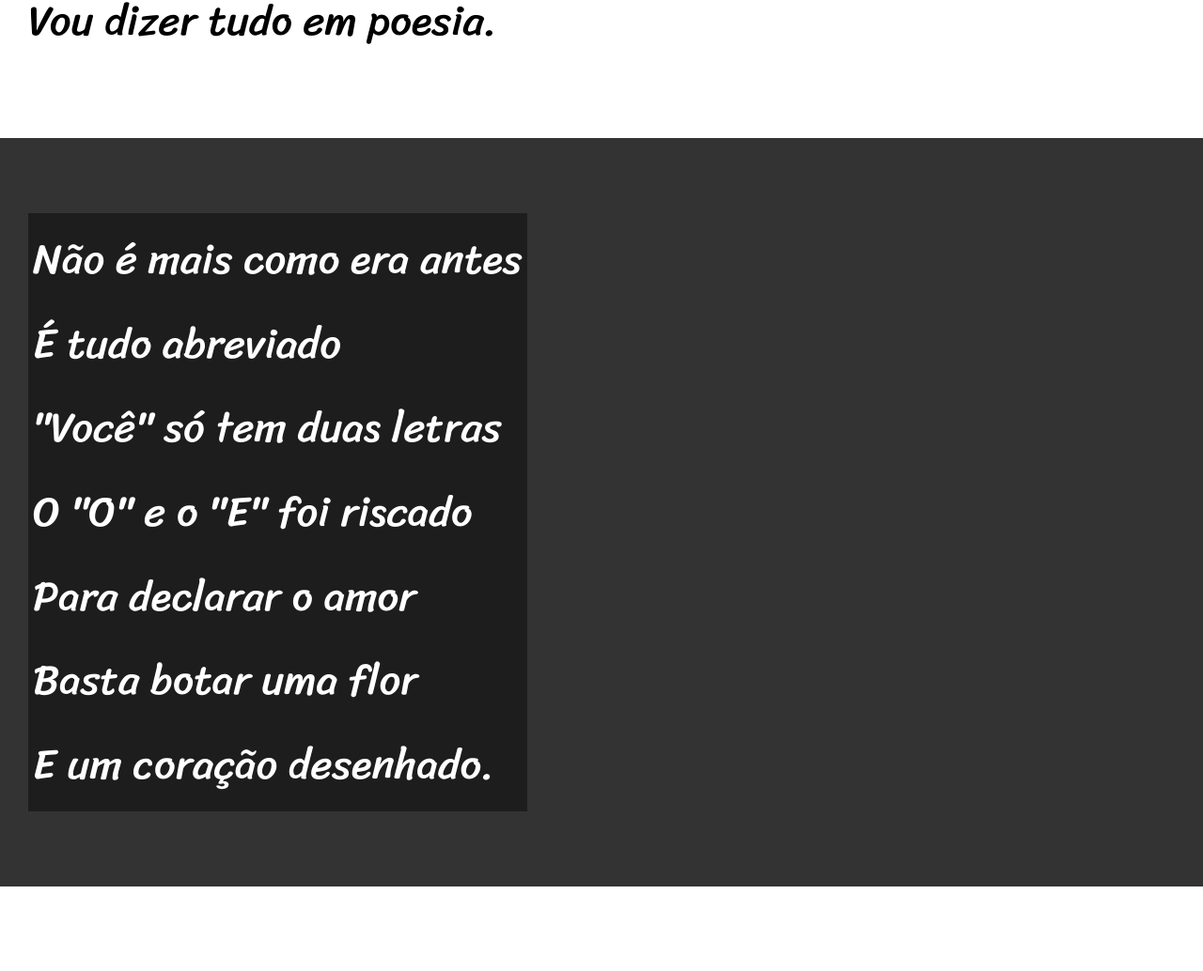
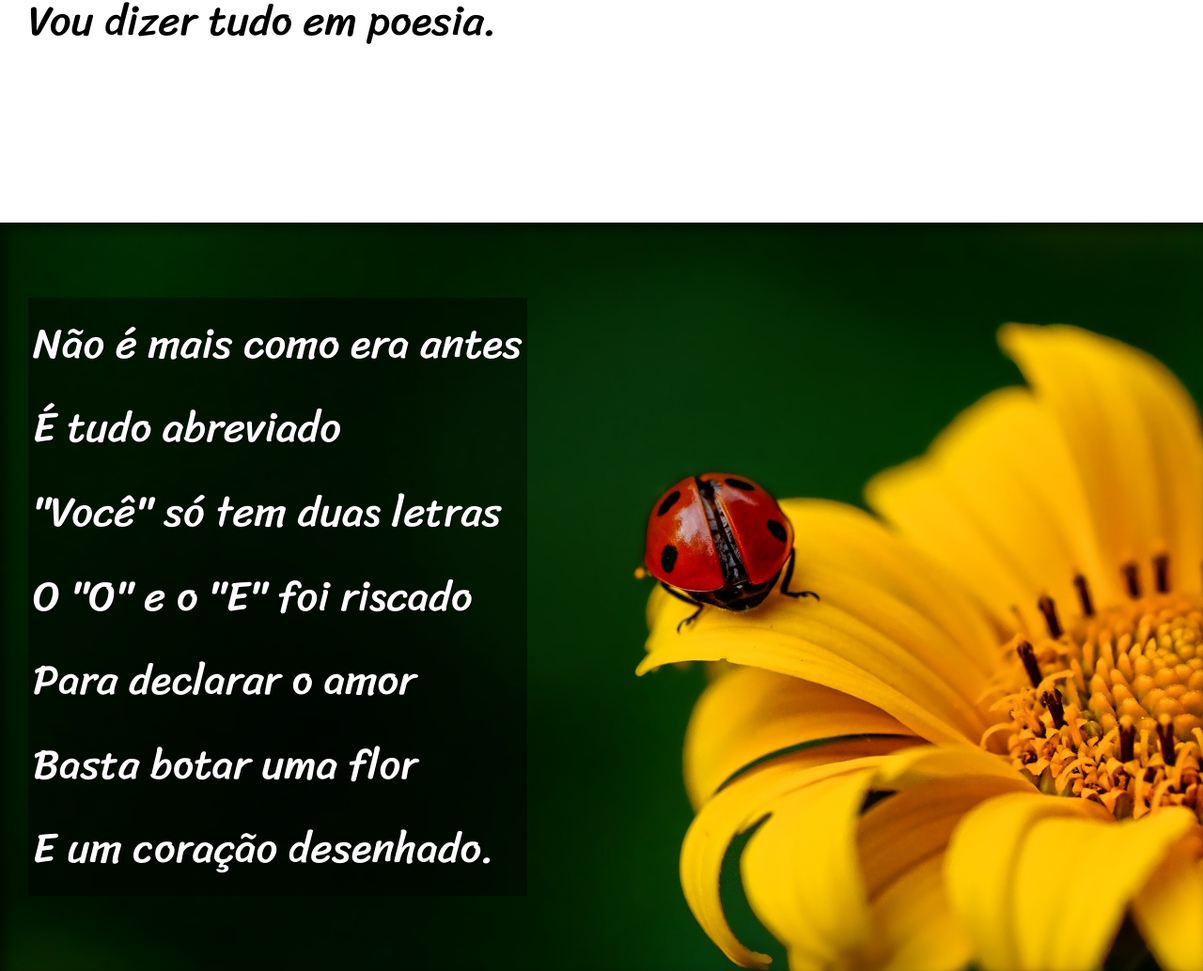
Before and after one commit to viniciussantos7/html-css, a plain HTML site: page treinamentos/desafio12/index.html in a window 1280 px wide. Shown: the part 900-1934 px from the top of the page at 94% size. Drawn offline with Linux system fonts and the light colour scheme.

Commit message:
projeto cordel finalizado

```diff
--- a/treinamentos/desafio12/index.html
+++ b/treinamentos/desafio12/index.html
@@ -29,7 +29,7 @@
     </section>
 
 
-    <section class="imagem">
+    <section class="imagem" id="img01">
         <p>
             Não é mais como era antes <br>
             É tudo abreviado <br>
@@ -66,7 +66,7 @@
     </section>
 
 
-    <section class="imagem">
+    <section class="imagem" id="img02">
         <p>
             Tenho saudade das cartas <br>
             Escritas com a própria mão <br>
--- a/treinamentos/desafio12/style.css
+++ b/treinamentos/desafio12/style.css
@@ -55,6 +55,10 @@ section {
     font-size: 3.5vw;
 }
 
+section > p {
+    padding-bottom: 2em;
+}
+
 section.normal {
     background-color: white;
     color: black;
@@ -63,12 +67,29 @@ section.normal {
 section.imagem {
     background-color:  rgb(51, 51, 51);
     color: white;
+    box-shadow: inset 6px 6px 13px 0px rgba(0, 0, 0, 0.562);
+    background-size: cover;
+    background-attachment: fixed;
 }
 
 section.imagem > p {
     display: inline-block;
     padding: 5px;
     background-color: rgba(0, 0, 0, 0.438);
+    text-shadow: 1px 1px 0px black;
+
+}
+
+section#img01 {
+    background-image: url(imagens/background001.jpg);
+    background-position: right center;
+
+}
+
+section#img02 {
+    background-image: url(imagens/background002.jpg);
+
+
 }
 
 footer {
```
